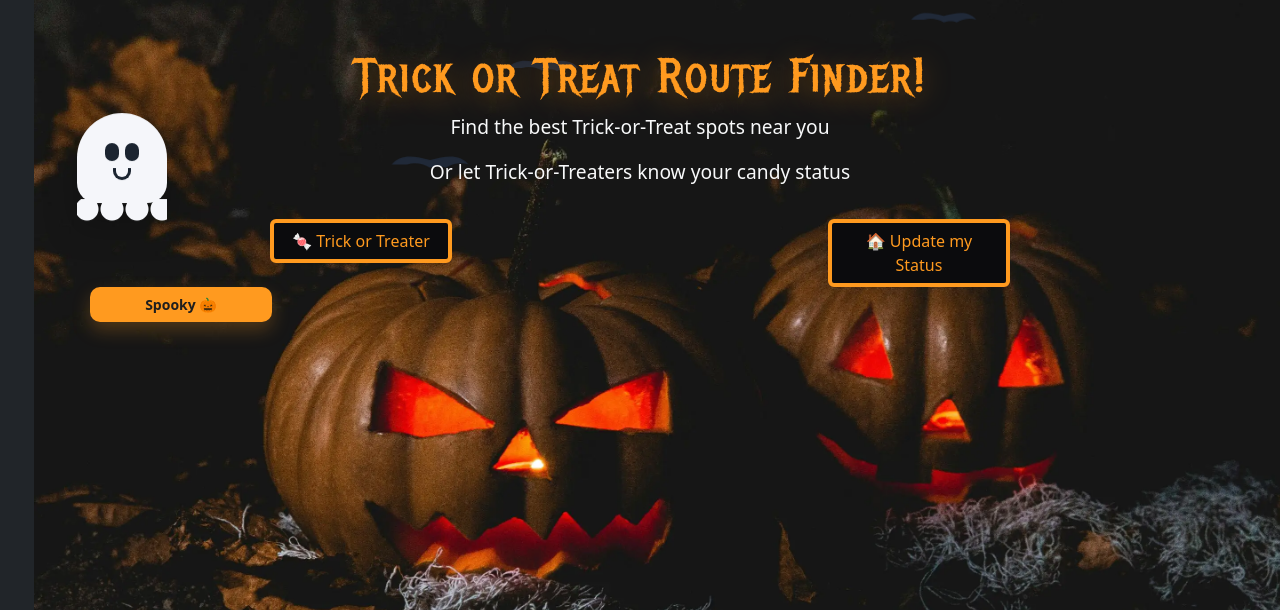
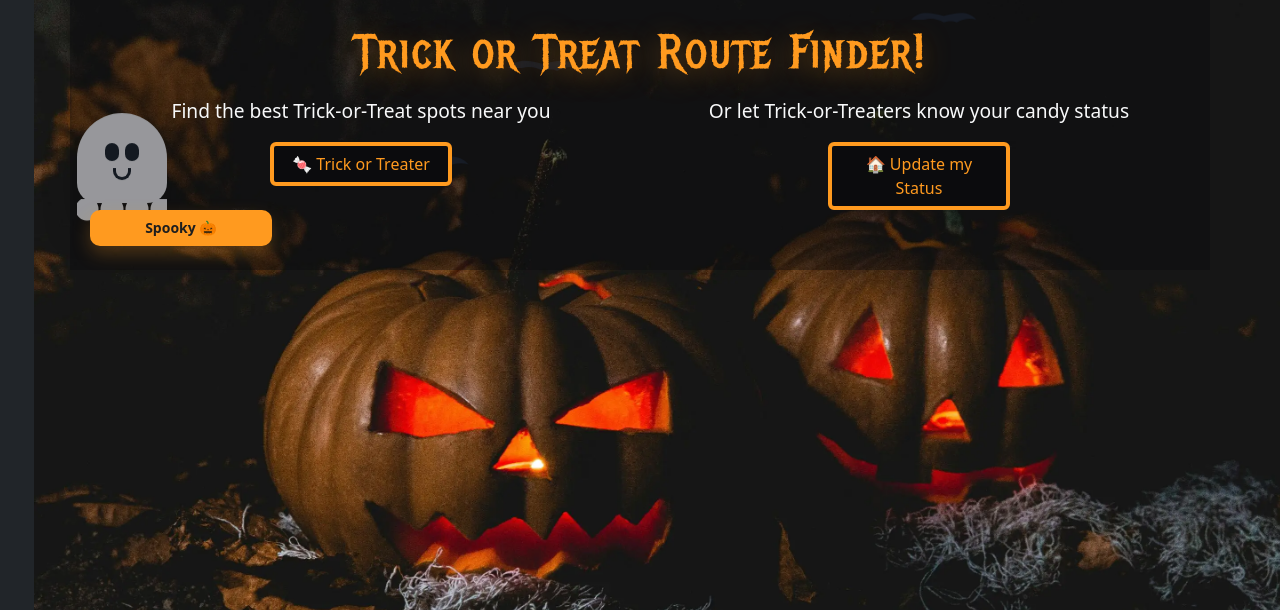
Before and after one commit to trxdave/Trick-or-Treat-Route-Finder, a Django app: page / in a window 1280 px wide. Shown: the part 62-672 px from the top of the page. Run offline with Django 5.2, Linux system fonts and the light colour scheme; some web fonts are replaced.

Commit message:
Update homepage

```diff
--- a/mapapp/templates/mapapp/home.html
+++ b/mapapp/templates/mapapp/home.html
@@ -3,18 +3,19 @@
 {% block title %}Home | Trick or Treat{% endblock %}
 
 {% block content %}
+  <section id="home-main">
     <h1 class="text-center display-5">Trick or Treat Route Finder!</h1>
-  <p class="text-center">Find the best Trick-or-Treat spots near you</p>
-  <p class="text-center">Or let Trick-or-Treaters know your candy status</p>
-
     <div class="container">
      <div class="row text-center row-gap-4">
-      <div class="column col-12 col-lg-6 mt-3">
+        <div class="column col-12 col-lg-6 mt-2">
+          <p class="text-center">Find the best Trick-or-Treat spots near you</p>
           <a href="/" class="btn btn-warning">🍬 Trick or Treater</a>
         </div>
-      <div class="column col-12 col-lg-6 mt-3">
+        <div class="column col-12 col-lg-6 mt-2">
+          <p class="text-center">Or let Trick-or-Treaters know your candy status</p>
           <a href="/" class="btn btn-warning">🏠 Update my Status</a>
         </div>
       </div>
     </div>
+  </section>
 {% endblock %}
--- a/static/CSS/style.css
+++ b/static/CSS/style.css
@@ -34,6 +34,10 @@ body{
   background: url(../image/home-bg.webp) no-repeat 55% top / cover;
   font-family: var(--body-font);
   font-size: 1.2rem;
+}
+
+main {
+    background-color: rgba(11, 11, 13, .4);
 }
 
 /* Page title + subtitle */
--- a/templates/base.html
+++ b/templates/base.html
@@ -75,7 +75,7 @@
     </div>
   </div>
 
-  <main class="container py-5">
+  <main class="container py-4">
     {% block content %}{% endblock %}
 
     <button id="spooky-toggle" class="btn btn-sm btn-warning ms-2" type="button">Spooky 🎃</button>
```
Lines whose indentation alone changed are shown as unchanged.
